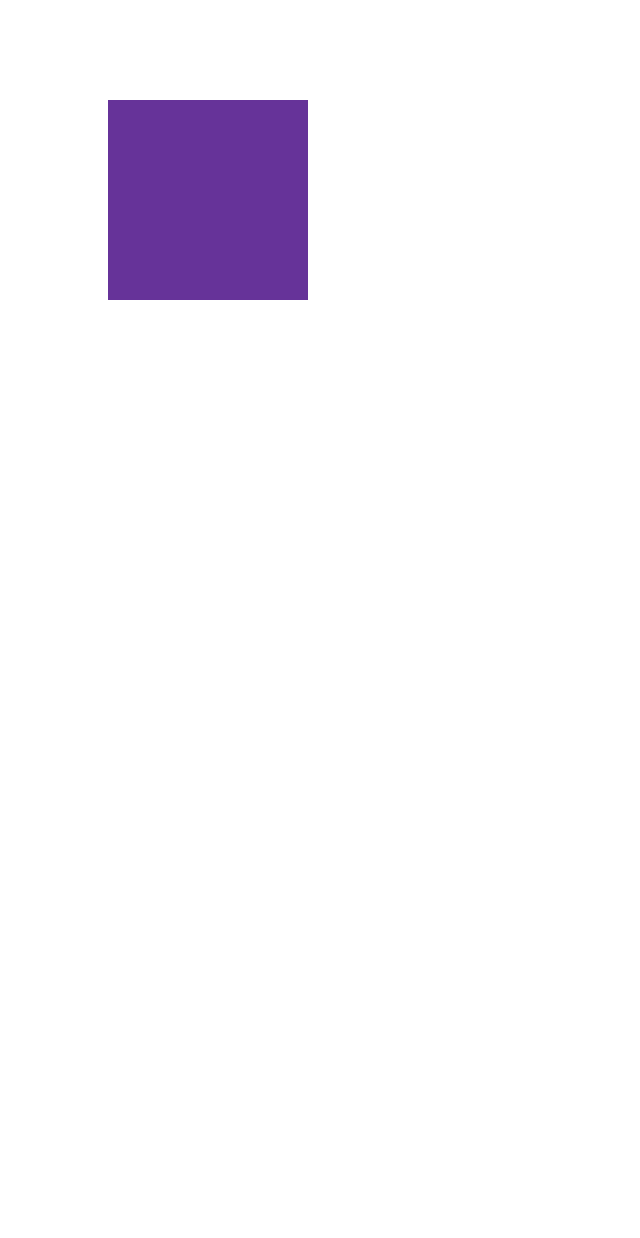
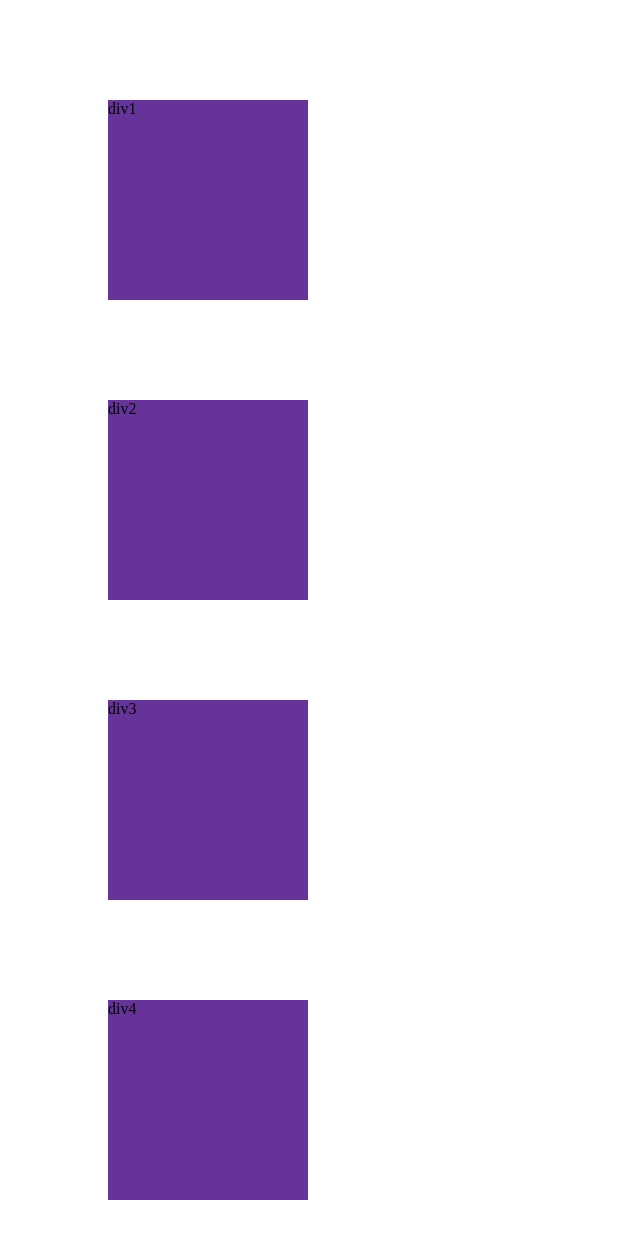
Before and after one commit to asmasultana07/Web-Development-Bootcamp, a plain HTML site: page module-7/transform.html in a window 1280 px wide. Shown: the whole page, without its empty margins (0-640 px from the left). Before the commit the page ends 800 px from the top, so only its background shows below. Drawn offline with Linux system fonts and the light colour scheme.

Commit message:
added module

```diff
--- a/module-7/transform.html
+++ b/module-7/transform.html
@@ -4,7 +4,7 @@
     <meta charset="UTF-8">
     <meta name="keywords" content="transformer, rotate, scale">
     <meta name="viewport" content="width=device-width, initial-scale=1.0">
-    <title>Document</title>
+    <title>Transform</title>
     <style>
         #container {
             width: 200px;
@@ -22,6 +22,9 @@
     </style>
 </head>
 <body>
-    <div id="container"></div>
+    <div id="container">div1</div>
+    <div id="container">div2</div>
+    <div id="container">div3</div>
+    <div id="container">div4</div>
 </body>
 </html>
```
Also changed, not shown: module-7/index.html (+1 -0 lines), module-7/psuedoElement.html (+1 -0 lines), module-7/simpleAnimation.html (+1 -1 lines).
